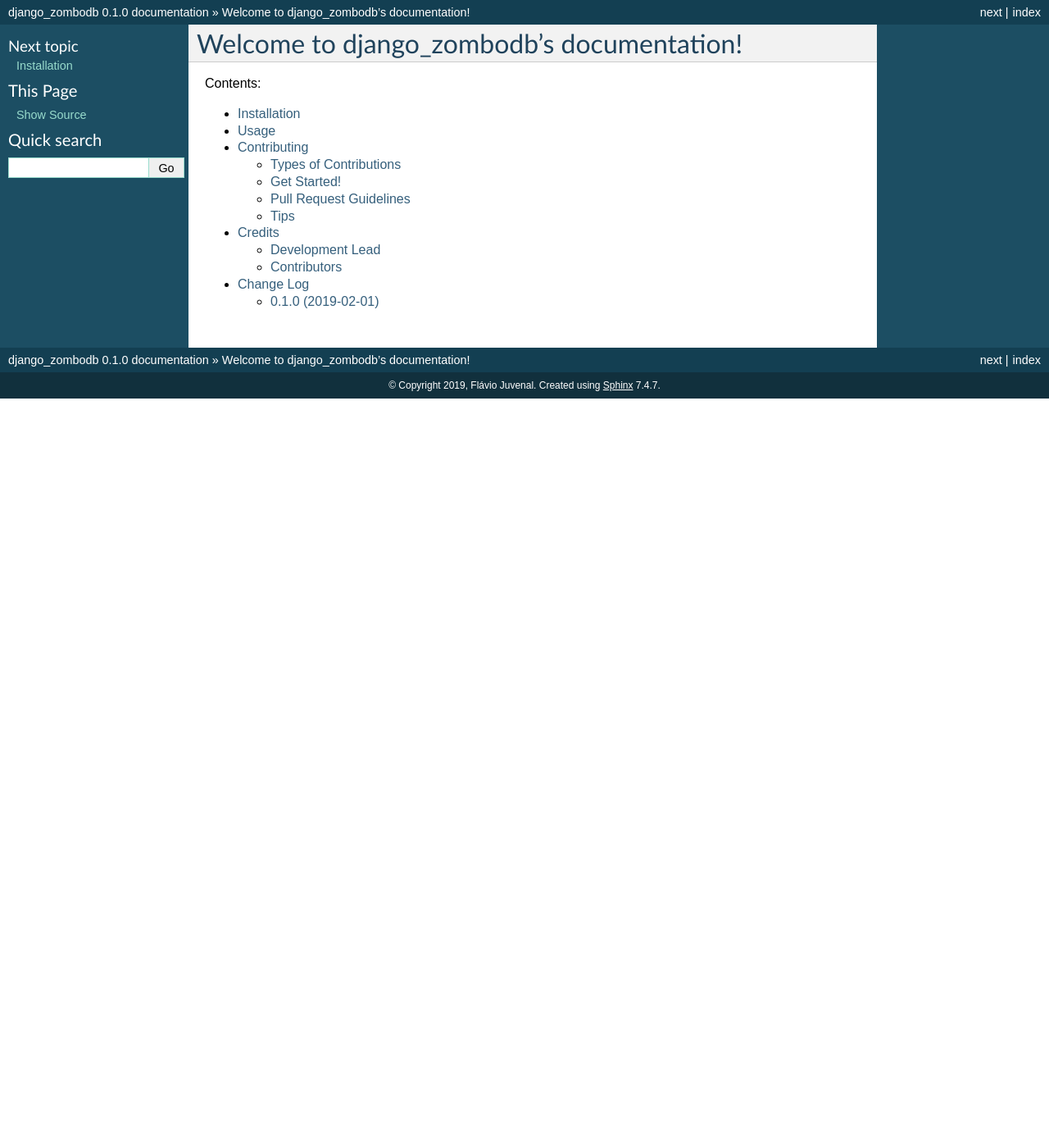
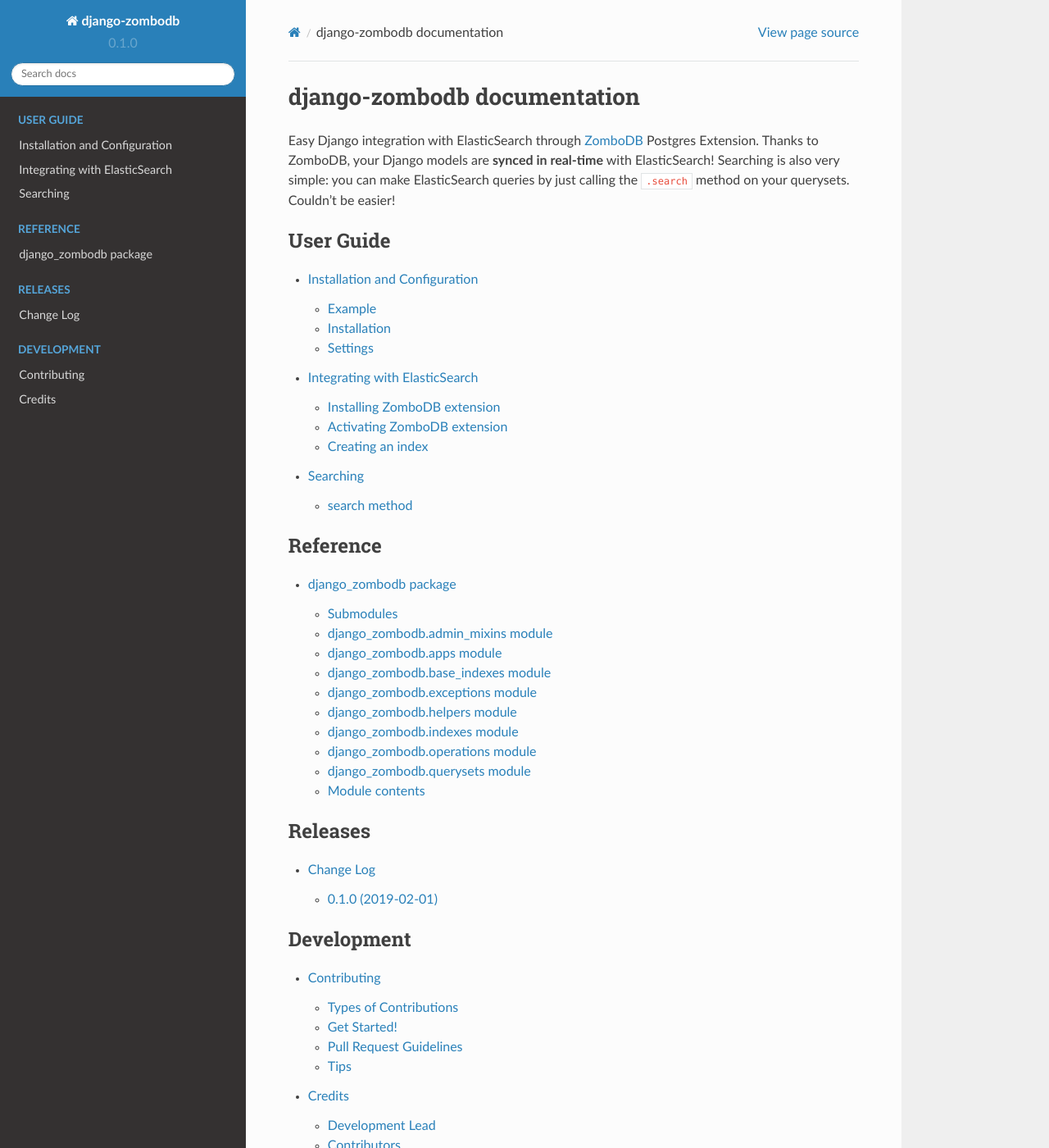
Before and after one commit to vintasoftware/django-zombodb, a Sphinx documentation site: the page built from docs/index.rst, in a window 1280 px wide and 1400 px high. Shown: the whole window at 82% size. Built offline with Sphinx 7.4.7 and the Read the Docs theme 2.0.0, drawn with Linux system fonts in a browser that asks for light colours; some of the changed text lies outside the part shown.

Commit message:
First version of docs

```diff
--- a/CONTRIBUTING.rst
+++ b/CONTRIBUTING.rst
@@ -31,8 +31,8 @@ is open to whoever wants to implement it.
 Write Documentation
 ~~~~~~~~~~~~~~~~~~~
 
-django_zombodb could always use more documentation, whether as part of the
-official django_zombodb docs, in docstrings, or even on the web in blog posts,
+django-zombodb could always use more documentation, whether as part of the
+official django-zombodb docs, in docstrings, or even on the web in blog posts,
 articles, and such.
 
 Submit Feedback
--- a/docs/conf.py
+++ b/docs/conf.py
@@ -49,8 +49,8 @@ source_suffix = '.rst'
 master_doc = 'index'
 
 # General information about the project.
-project = u'django_zombodb'
-copyright = u'2019, Flávio Juvenal'
+project = u'django-zombodb'
+copyright = u'2019, vintasoftware.com'
 
 # The version info for the project you're documenting, acts as replacement for
 # |version| and |release|, also used in various other places throughout the
@@ -103,7 +103,7 @@ pygments_style = 'sphinx'
 
 # The theme to use for HTML and HTML Help pages.  See the documentation for
 # a list of builtin themes.
-html_theme = 'default'
+html_theme = 'sphinx_rtd_theme'
 
 # Theme options are theme-specific and customize the look and feel of a theme
 # further.  For a list of options available for each theme, see the
--- a/docs/index.rst
+++ b/docs/index.rst
@@ -3,16 +3,36 @@
    You can adapt this file completely to your liking, but it should at least
    contain the root `toctree` directive.
 
-Welcome to django_zombodb's documentation!
-=================================================================
+django-zombodb documentation
+============================
 
-Contents:
+Easy Django integration with ElasticSearch through `ZomboDB <https://github.com/zombodb/zombodb>`_ Postgres Extension.
+Thanks to ZomboDB, your Django models are **synced in real-time** with ElasticSearch! Searching is also very simple: you can make
+ElasticSearch queries by just calling the ``.search`` method on your querysets. Couldn't be easier!
 
 .. toctree::
    :maxdepth: 2
+   :caption: User Guide
 
    installation
-   usage
+   integrating
+   searching
+
+.. toctree::
+   :maxdepth: 2
+   :caption: Reference
+
+   django_zombodb
+
+.. toctree::
+   :maxdepth: 2
+   :caption: Releases
+
+   changelog
+
+.. toctree::
+   :maxdepth: 2
+   :caption: Development
+
    contributing
    authors
-   changelog
--- a/docs/installation.rst
+++ b/docs/installation.rst
@@ -1,12 +1,25 @@
-============
+==============================
+Installation and Configuration
+==============================
+
+Example
+-------
+You can check a fully configured Django project with django-zombodb at `<https://github.com/vintasoftware/django-zombodb/tree/master/example>`_
+
 Installation
-============
+------------
 
-At the command line::
+Install django-zombodb: ::
 
-    $ easy_install django-zombodb
+    pip install django-zombodb
 
-Or, if you have virtualenvwrapper installed::
+Settings
+--------
 
-    $ mkvirtualenv django-zombodb
-    $ pip install django-zombodb
+Set ``ZOMBODB_ELASTICSEARCH_URL`` on your settings.py. That will be the default URL set on your ZomboDB indexes.
+
+.. code-block:: python
+
+    ZOMBODB_ELASTICSEARCH_URL = 'http://localhost:9200/'
+
+Move forward to learn how to integrate your models with ElasticSearch.
--- /dev/null
+++ b/docs/integrating.rst
@@ -0,0 +1,93 @@
+==============================
+Integrating with ElasticSearch
+==============================
+
+ZomboDB integrates Postgres with ElasticSearch through Postgres indexes. You can learn more about how ZomboDB works by reading its `tutorial <https://github.com/zombodb/zombodb/blob/master/TUTORIAL.md>`_, but you don't need that to proceed. Just know that the integration is possible due to indexes and that ZomboDB is a Postgres extension.
+
+Installing ZomboDB extension
+----------------------------
+
+Since ZomboDB is a Postgres extension, you must install and activate it. Follow the official ZomboDB installation `instructions <https://github.com/zombodb/zombodb/blob/master/INSTALL.md>`_.
+
+Activating ZomboDB extension
+----------------------------
+
+django-zombodb provides a Django migration operation to activate ZomboDB extension on your database. To run it, please make sure your database user is a superuser: ::
+
+    psql -d your_database -c "ALTER USER your_database_user SUPERUSER"
+
+Then create an empty migration on your "main" app (usually called "core" or "common"): ::
+
+    python manage.py makemigrations core --empty
+
+Add the :py:class:`django_zombodb.operations.ZomboDBExtension` operation to the migration you've just created:
+
+.. code-block:: python
+
+    import django_zombodb.operations
+
+    class Migration(migrations.Migration):
+
+        dependencies = [
+            ('restaurants', '0001_initial'),
+        ]
+
+        operations = [
+            django_zombodb.operations.ZomboDBExtension(),
+            ...
+        ]
+
+Alternatively, you can activate the extension manually with a command. But you should **avoid** this because you'll need to remember to run this on production, on tests, and on the machines of all your co-workers: ::
+
+     psql -d django_zombodb -c "CREATE EXTENSION zombodb"
+
+Creating an index
+-----------------
+
+Imagine you have the following model:
+
+.. code-block:: python
+
+    class Restaurant(models.Model):
+        name = models.TextField()
+        street = models.TextField()
+
+To integrate it with ElasticSearch, we need to add a :py:class:`~django_zombodb.indexes.ZomboDBIndex` to it:
+
+.. code-block:: python
+
+    class Restaurant(models.Model):
+        name = models.TextField()
+        street = models.TextField()
+
+        class Meta:
+            indexes = [
+                ZomboDBIndex(fields=(
+                    'name',
+                    'street',
+                )),
+            ]
+
+Now that model will support ElasticSearch queries for both ``name`` and ``street`` fields. But to perform those searches, we need it to use the custom queryset :py:class:`~django_zombodb.querysets.SearchQuerySet`:
+
+.. code-block:: python
+
+    class Restaurant(models.Model):
+        name = models.TextField()
+        street = models.TextField()
+
+        objects = models.Manager.from_queryset(SearchQuerySet)()
+
+        class Meta:
+            indexes = [
+                ZomboDBIndex(fields=(
+                    'name',
+                    'street',
+                )),
+            ]
+
+.. note::
+
+    If you already have a custom queryset on your model, make it inherit from :py:class:`~django_zombodb.querysets.SearchQuerySetMixin`.
+
+Move forward to learn how to perform ElasticSearch queries through your model.
--- /dev/null
+++ b/docs/searching.rst
@@ -0,0 +1,102 @@
+=========
+Searching
+=========
+
+On models with :py:class:`~django_zombodb.indexes.ZomboDBIndex` and :py:class:`~django_zombodb.querysets.SearchQuerySet`, you can perform ElasticSearch queries. Here's how:
+
+search method
+-------------
+
+The :py:meth:`~django_zombodb.querysets.SearchQuerySetMixin.search` method of :py:class:`~django_zombodb.querysets.SearchQuerySet`/:py:class:`~django_zombodb.querysets.SearchQuerySetMixin` supports various kinds of ElasticSearch queries:
+
+Query string queries
+~~~~~~~~~~~~~~~~~~~~
+
+If the argument passed to the :py:meth:`~django_zombodb.querysets.SearchQuerySetMixin.search` method is a Python ``str``, it'll be interpreted as an ElasticSearch `query string <https://www.elastic.co/guide/en/elasticsearch/reference/current/query-dsl-query-string-query.html#query-string-syntax>`_.
+
+.. code-block:: python
+
+    Restaurant.objects.search("brasil~ AND steak*")
+
+elasticsearch-dsl-py queries
+~~~~~~~~~~~~~~~~~~~~~~~~~~~~
+
+Query string syntax is very limited. For supporting all kinds of ElasticSearch queries, the :py:meth:`~django_zombodb.querysets.SearchQuerySetMixin.search` method accepts arguments of `elasticsearch-dsl-py <https://elasticsearch-dsl.readthedocs.io/en/latest/search_dsl.html#queries>`_ ``Query`` objects. Those objects have the same representation power of the `ElasticSearch JSON Query DSL <https://www.elastic.co/guide/en/elasticsearch/reference/current/query-dsl.html>`_, and in fact the Python and JSON DSLs are very similar. You can do "match", "term", and even compound queries like "bool".
+
+Here we're using the elasticsearch-dsl-py ``Q`` shortcut to create ``Query`` objects:
+
+.. code-block:: python
+
+    from elasticsearch_dsl import Q as ElasticSearchQ
+
+    query = ElasticSearchQ(
+        'bool',
+        must=[
+            ElasticSearchQ('match', name='pizza'),
+            ElasticSearchQ('match', street='school')
+        ]
+    )
+    Restaurant.objects.search(query)
+
+dict queries
+~~~~~~~~~~~~
+
+If you pass a dict to :py:meth:`~django_zombodb.querysets.SearchQuerySetMixin.search`, it'll be processed by elasticsearch-dsl-py ``Q`` shortcut. That means if it can be converted to a valid ElasticSearch JSON, the search will succeed. Since elasticsearch-dsl-py is being used here, it's safe to pass ``date``, ``datetime``, ``Decimal``, and ``UUID`` as dict values.
+
+.. note::
+
+    By default, the ``validate`` parameter of the :py:meth:`~django_zombodb.querysets.SearchQuerySetMixin.search` method is ``False``. This means no ElasticSearch-side validation will be made, but you may get an :py:class:`~django_zombodb.exceptions.InvalidElasticSearchQuery` if you pass a ``dict`` query that elasticsearch-dsl-py can't understand.
+
+Validation and Exception
+~~~~~~~~~~~~~~~~~~~~~~~~
+
+If you're receiving queries from the end-user, particularly query string queries, you should call :py:meth:`~django_zombodb.querysets.SearchQuerySetMixin.search` with ``validate=True``. This will perform ElasticSearch-side validation through the `Validate API <https://www.elastic.co/guide/en/elasticsearch/reference/current/search-validate.html>`_. When doing that, :py:class:`~django_zombodb.exceptions.InvalidElasticSearchQuery` may be raised.
+
+.. code-block:: python
+
+    from django_zombodb.exceptions import InvalidElasticSearchQuery
+
+    queryset = Restaurant.objects.all()
+    try:
+        queryset = queryset.search("AND steak*", validate=True)
+    except InvalidElasticSearchQuery:
+        messages.error(request, "Invalid search query. Not filtering by search.")
+
+Sort and score
+~~~~~~~~~~~~~~
+
+By default, the resulting queryset from :py:meth:`~django_zombodb.querysets.SearchQuerySetMixin.search` method is unordered. You can get results ordered by ElasticSearch's score passing ``sort=True``.
+
+.. code-block:: python
+
+    Restaurant.objects.search("brasil~ AND steak*", sort=True)
+
+Alternatively, if you want to combine with your own ``order_by``, you can use the method :py:meth:`~django_zombodb.querysets.SearchQuerySetMixin.annotate_score`:
+
+.. code-block:: python
+
+    Restaurant.objects.search(
+        "brazil* AND steak*"
+    ).annotate_score(
+        attr='zombodb_score'
+    ).order_by('-zombodb_score', 'name', 'pk')
+
+Lazy and Chainable
+~~~~~~~~~~~~~~~~~~
+
+The :py:meth:`~django_zombodb.querysets.SearchQuerySetMixin.search` method is just like a regular ``filter`` method: it returns a regular Django ``QuerySet`` that supports all operations, it's lazy, and it's chainable. Therefore, you can do things like:
+
+.. code-block:: python
+
+    Restaurant.objects.filter(
+        name__startswith='Pizza'
+    ).search(
+        'name:Hut'
+    ).filter(
+        street__contains='Road'
+    )
+
+Limitations
+~~~~~~~~~~~
+
+Currently django-zombodb doesn't support ZomboDB's `limit, offset, sort functions <https://github.com/zombodb/zombodb/blob/master/QUERY-DSL.md#sort-and-limit-functions>`_ that work on the ElasticSearch side. Regular SQL limit/offset/order by works fine, so traditional QuerySet operations work.
--- a/docs/usage.rst
+++ /dev/null
@@ -1,26 +0,0 @@
-=====
-Usage
-=====
-
-To use django_zombodb in a project, add it to your `INSTALLED_APPS`:
-
-.. code-block:: python
-
-    INSTALLED_APPS = (
-        ...
-        'django_zombodb.apps.DjangoZomboDBConfig',
-        ...
-    )
-
-Add django_zombodb's URL patterns:
-
-.. code-block:: python
-
-    from django_zombodb import urls as django_zombodb_urls
-
-
-    urlpatterns = [
-        ...
-        url(r'^', include(django_zombodb_urls)),
-        ...
-    ]
```
Also changed, not shown: README.rst (+7 -3 lines), 3 other files.
